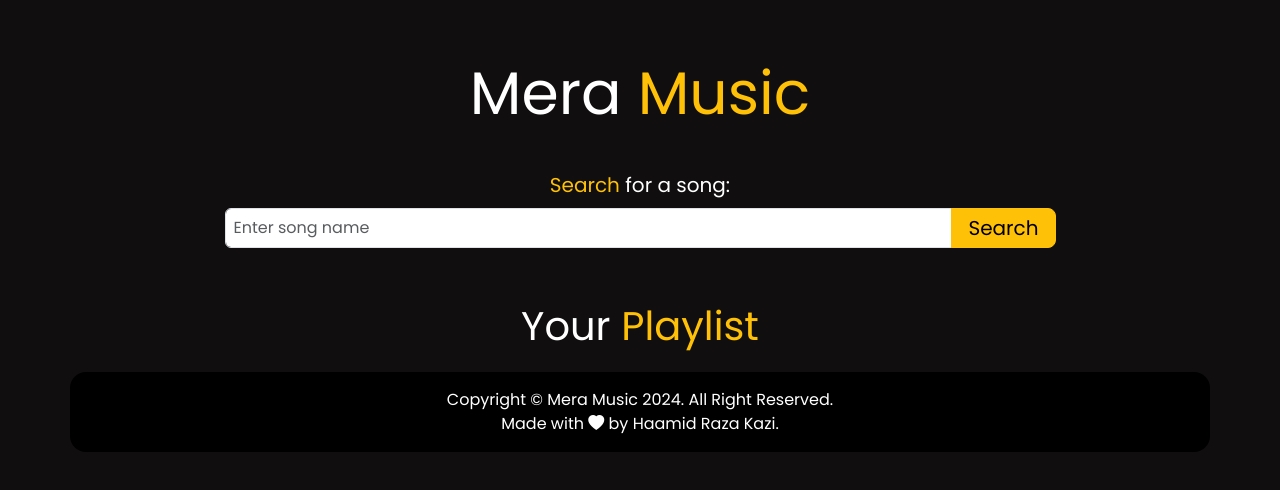
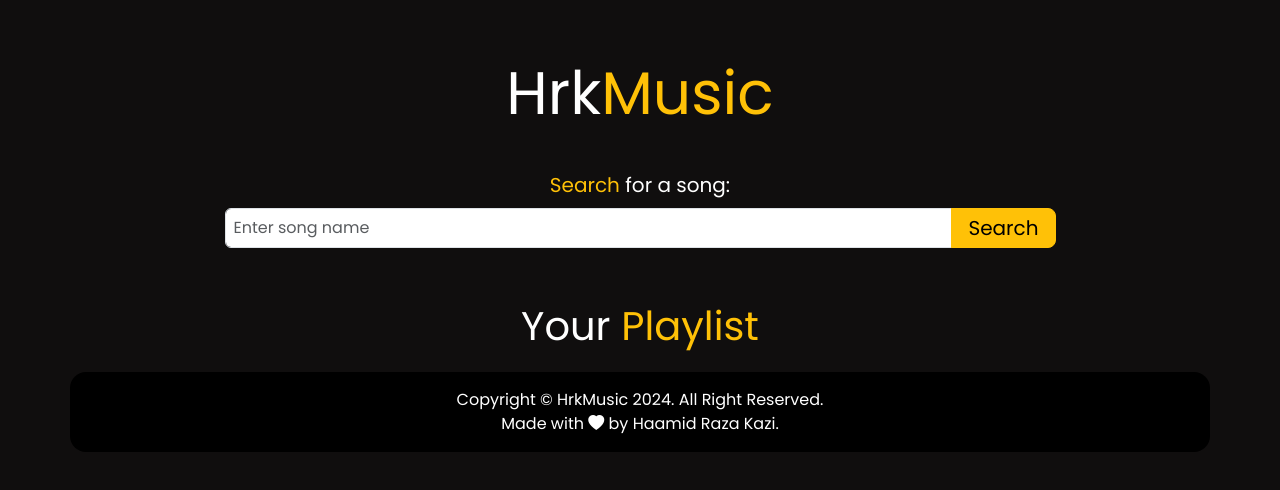
Before and after one commit to Haamidraza03/CodeAlpha_MusicPlayer, a plain HTML site: page index.html in a window 1280 px wide. Drawn offline with nearby package versions, Linux system fonts and the light colour scheme.

```diff
--- a/index.html
+++ b/index.html
@@ -3,7 +3,7 @@
 <head>
     <meta charset="UTF-8">
     <meta name="viewport" content="width=device-width, initial-scale=1.0">
-    <title>Mera Music</title>
+    <title>HrkMusic</title>
     <link rel="shortcut icon" href="./mmlogo.png" type="image/x-icon">
     <link href="https://cdn.jsdelivr.net/npm/bootstrap@5.3.3/dist/css/bootstrap.min.css" rel="stylesheet" integrity="sha384-QWTKZyjpPEjISv5WaRU9OFeRpok6YctnYmDr5pNlyT2bRjXh0JMhjY6hW+ALEwIH" crossorigin="anonymous">
     <link rel="stylesheet" href="https://cdn.jsdelivr.net/npm/bootstrap-icons@1.11.3/font/bootstrap-icons.min.css">
@@ -11,7 +11,7 @@
 </head>
 <body>
     <div class="container">
-        <p class="text-center mt-5" id="hero" style="font-size: 60px;">Mera <span class="text-warning">Music</span></p>
+        <p class="text-center mt-5" id="hero" style="font-size: 60px;">Hrk<span class="text-warning">Music</span></p>
         <div class="form-group row justify-content-center">
             <label for="search" class="fs-5 mt-3 mb-2 text-center"><span class="text-warning">Search</span> for a song:</label>
             <div class="input-group">
@@ -37,7 +37,7 @@
       <div class="row rounded-4 justify-content-center text-center py-3 bg-black text-white">
         <footer class="footer">
             <div>
-                Copyright &#169; Mera Music 2024. All Right Reserved.
+                Copyright &#169; HrkMusic 2024. All Right Reserved.
             </div>
             <div>
               Made with <i class="bi bi-heart-fill"></i> by <a href="https://hrk03.vercel.app" class="text-white" style="text-decoration: none;">Haamid Raza Kazi</a>.
```
